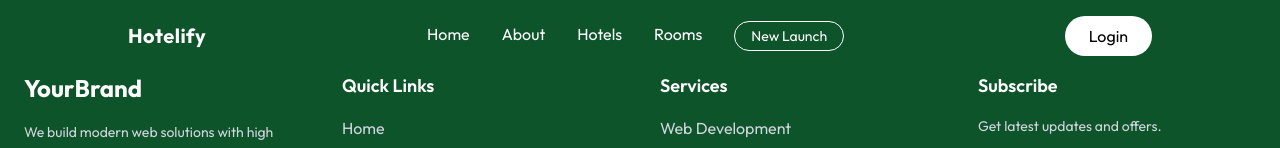
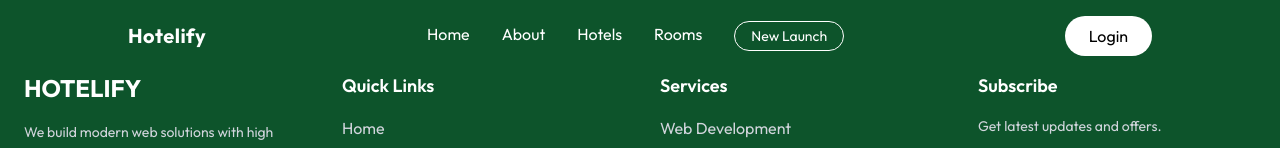
Before and after one commit to asifakbar-aruxstudio/Hotelify, a React (Vite) app: page /my-booking in a window 1280 px wide. Shown: the top 148 px of the page. Built offline with nearby package versions, Linux system fonts and the light colour scheme.

Commit message:
update Footer component brand name to HOTELIFY

```diff
--- a/src/components/Footer.jsx
+++ b/src/components/Footer.jsx
@@ -11,7 +11,7 @@ const Footer = () => {
           {/* Brand */}
           <div>
             <h2 className="text-2xl font-bold text-white mb-4">
-              YourBrand
+              HOTELIFY
             </h2>
             <p className="text-sm leading-6">
               We build modern web solutions with high performance and beautiful UI.
```
